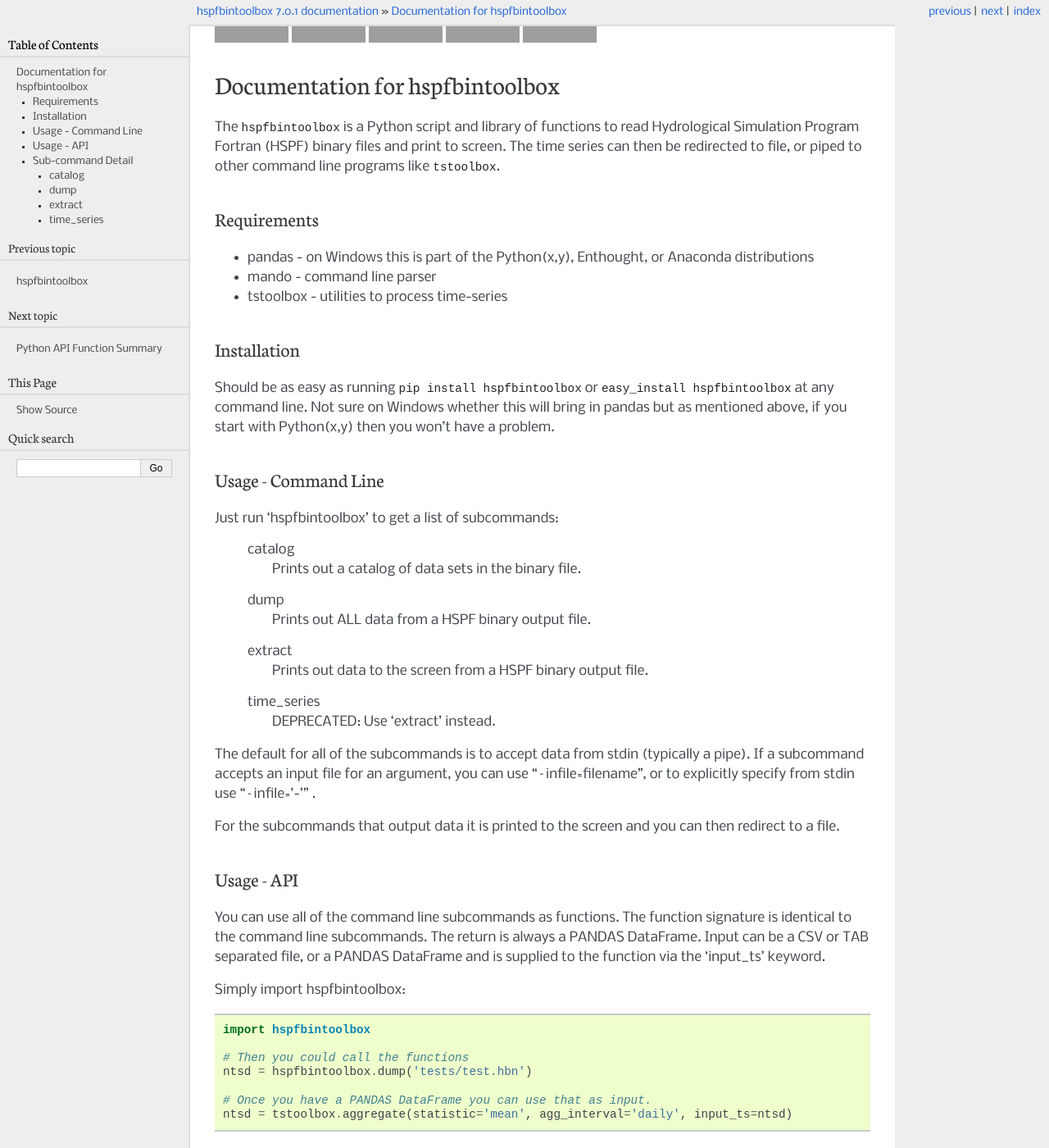
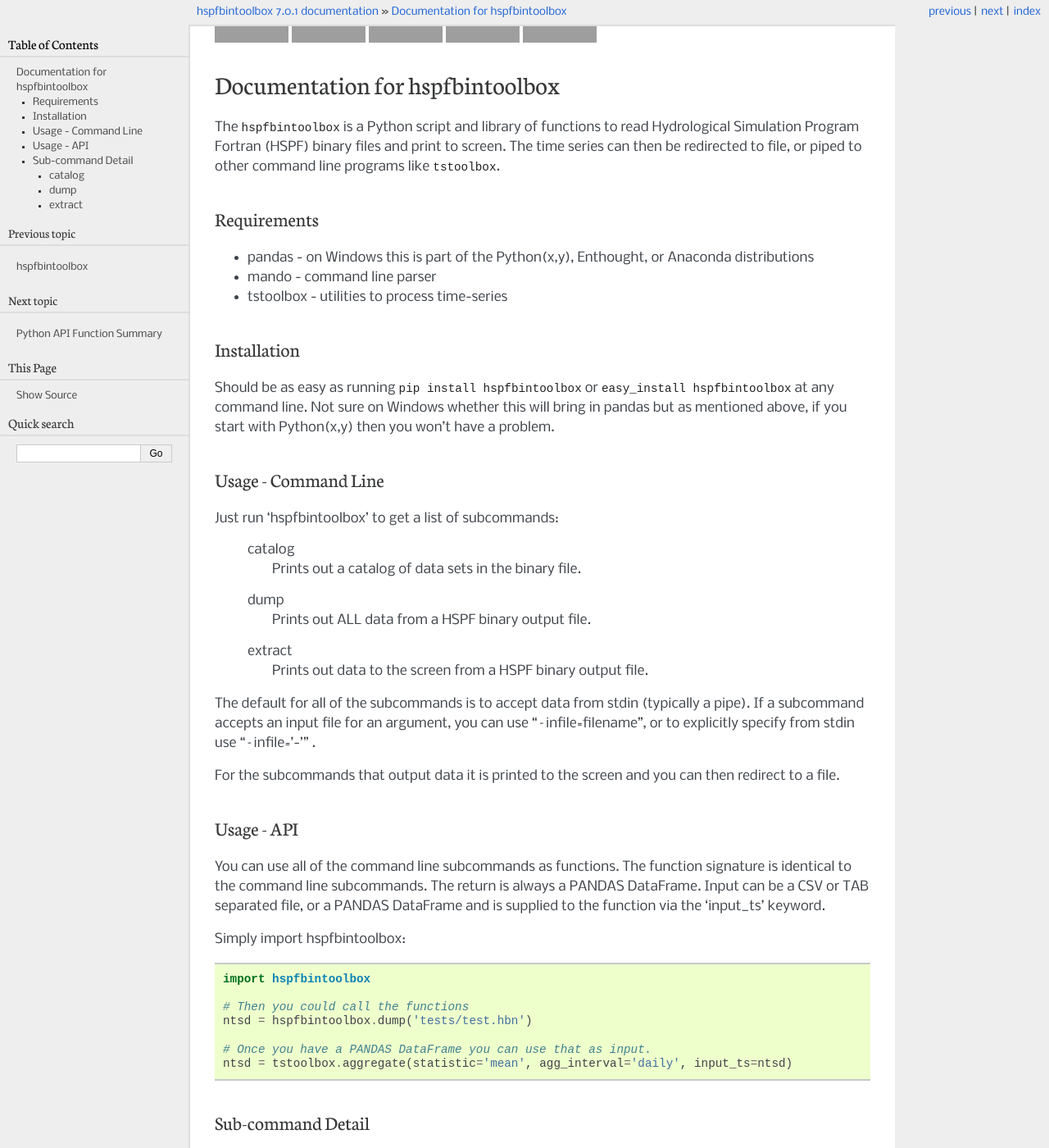
Before and after one commit to timcera/hspfbintoolbox, a Sphinx documentation site: the page built from docs/readme.rst, in a window 1280 px wide and 1400 px high. Shown: the whole window at 82% size. Built offline with Sphinx 7.4.7, drawn with Linux system fonts in a browser that asks for light colours; grey boxes are pictures that could not be loaded.

```diff
--- a/README.rst
+++ b/README.rst
@@ -55,9 +55,6 @@
  extract
           Prints out data to the screen from a HSPF binary output file.
 
- time_series
-          DEPRECATED: Use 'extract' instead.
-
 The default for all of the subcommands is to accept data from stdin
 (typically a pipe).  If a subcommand accepts an input file for an argument,
 you can use "--infile=filename", or to explicitly specify from stdin use
--- a/docs/function_summary.rst
+++ b/docs/function_summary.rst
@@ -10,4 +10,3 @@
     hspfbintoolbox.hspfbintoolbox.catalog
     hspfbintoolbox.hspfbintoolbox.dump
     hspfbintoolbox.hspfbintoolbox.extract
-    hspfbintoolbox.hspfbintoolbox.time_series
--- a/docs/readme.rst
+++ b/docs/readme.rst
@@ -14,7 +14,3 @@
 extract
 ~~~~~~~
 .. program-output:: hspfbintoolbox extract --help
-
-time_series
-~~~~~~~~~~~
-.. program-output:: hspfbintoolbox time_series --help
```
Also changed, not shown: .pre-commit-config.yaml, 2 other files.
